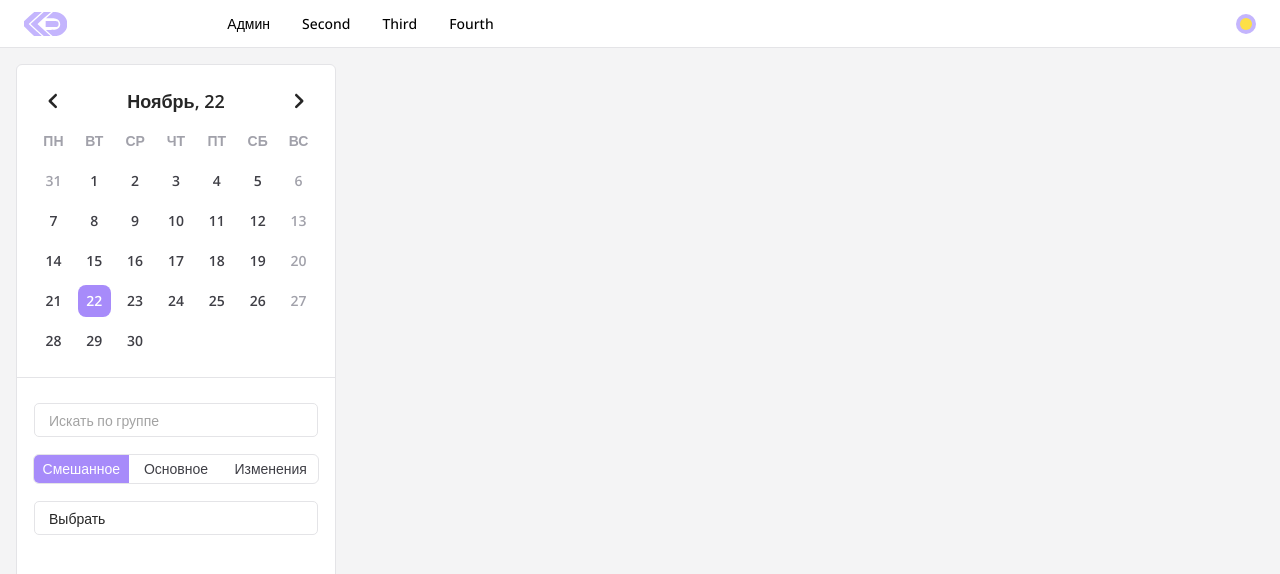
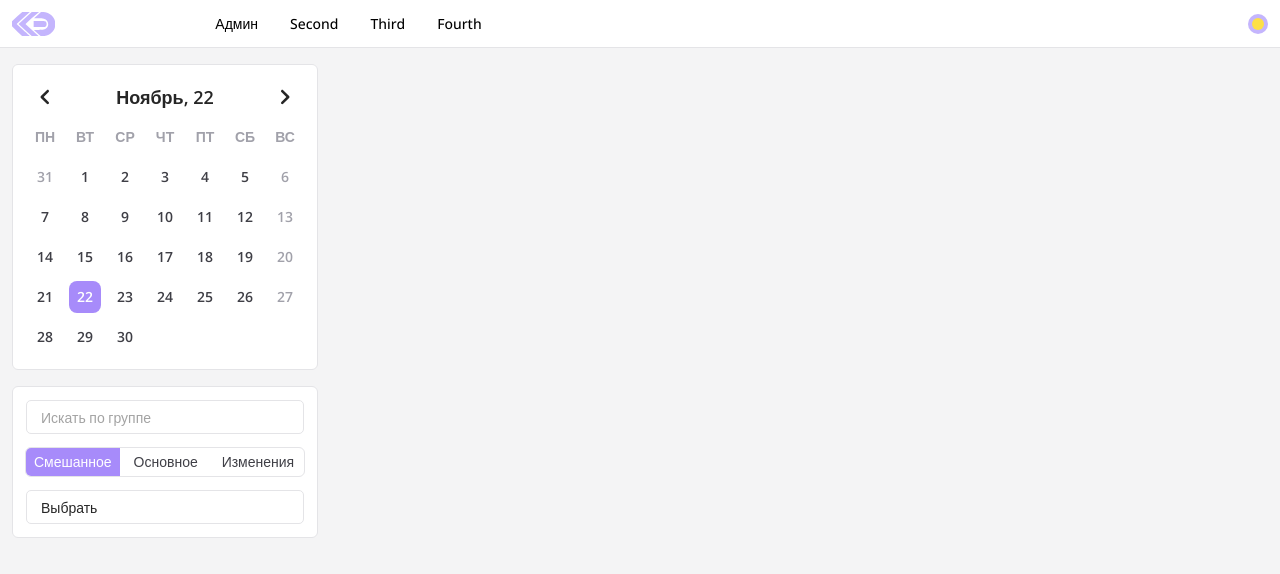
Before and after one commit to iswebdevru/rcenext-client, a Next.js app: page / in a window 1280 px wide. Shown: the top 574 px of the page. Built offline with nearby package versions, Linux system fonts and the light colour scheme.

Commit message:
refactor: changes in ui

```diff
--- a/package.json
+++ b/package.json
@@ -13,7 +13,6 @@
   },
   "dependencies": {
     "@fortawesome/fontawesome-svg-core": "^6.2.1",
-    "@fortawesome/free-regular-svg-icons": "^6.2.1",
     "@fortawesome/free-solid-svg-icons": "^6.2.1",
     "@fortawesome/react-fontawesome": "^0.2.0",
     "@next/font": "^13.0.4",
--- a/src/components/common/Tabs.tsx
+++ b/src/components/common/Tabs.tsx
@@ -12,14 +12,14 @@ export default function Tabs({ active, items, setActive }: TabsProps) {
   };
 
   return (
-    <div className="transition-colors rounded-md bg-white dark:bg-zinc-700">
-      <ul className="border common-border transition-colors flex rounded-md flex-wrap overflow-hidden">
+    <div className="transition-colors border common-border rounded-md overflow-hidden">
+      <ul className="flex rounded-md flex-wrap">
         {items.map((item, index) => (
           <li key={index} className="flex-1">
             <button
               onClick={handleClickFactory(index)}
               className={classNames({
-                'w-full text-sm px-2 py-1 transition-colors': true,
+                'block w-full h-full text-sm px-2 py-1 transition-colors': true,
                 'bg-violet-400 text-white dark:text-readable-200 dark:bg-violet-700':
                   index === active,
                 'text-readable-700 hover:bg-zinc-100 dark:text-readable-200 dark:bg-zinc-800 dark:hover:bg-zinc-700':
--- a/src/components/features/Calendar.tsx
+++ b/src/components/features/Calendar.tsx
@@ -36,7 +36,7 @@ export function Calendar({ date, setDate }: CalendarProps) {
   }, [date]);
 
   return (
-    <div>
+    <div className="border common-border rounded-md component-bg p-3">
       <div className="text-center flex items-center justify-between p-1">
         <button
           onClick={handleMonthSwitcherFactory('prev')}
--- /dev/null
+++ b/src/components/layout/AdminNav.tsx
@@ -0,0 +1,39 @@
+import { faBook, faUsers } from '@fortawesome/free-solid-svg-icons';
+import { FontAwesomeIcon } from '@fortawesome/react-fontawesome';
+import Link, { LinkProps } from 'next/link';
+import { PropsWithChildren } from 'react';
+
+export const AdminLink = (props: PropsWithChildren<LinkProps>) => {
+  return (
+    <Link
+      {...props}
+      className="transition-colors flex items-center gap-3 pl-3 pr-9 py-2 rounded-md text-zinc-700 hover:bg-zinc-200 hover:text-zinc-900 dark:text-zinc-400 hover:dark:text-zinc-200 hover:dark:bg-zinc-800"
+    />
+  );
+};
+
+export default function AdminNav() {
+  return (
+    <nav className="sticky p-3">
+      <h6 className="text-zinc-500 text-sm font-semibold mb-3">Админ панель</h6>
+      <ul className="flex flex-col gap-1">
+        <li>
+          <AdminLink href="/admin/teachers">
+            <FontAwesomeIcon icon={faUsers} fixedWidth />
+            <span className="text-sm font-semibold tracking-wider">
+              Преподаватели
+            </span>
+          </AdminLink>
+        </li>
+        <li>
+          <AdminLink href="/admin/subjects">
+            <FontAwesomeIcon icon={faBook} fixedWidth />
+            <span className="text-sm font-semibold tracking-wider">
+              Предметы
+            </span>
+          </AdminLink>
+        </li>
+      </ul>
+    </nav>
+  );
+}
--- a/src/components/layout/Header.tsx
+++ b/src/components/layout/Header.tsx
@@ -4,14 +4,14 @@ import ThemeButton from '../features/ThemeButton';
 
 export default function Header() {
   return (
-    <header className="fixed bottom-0 left-0 top-0 right-0 z-50 sm:h-[var(--header-height)] transition-colors border-b common-border component-bg">
-      <div className="h-full px-6 flex flex-col sm:flex-row items-center gap-40">
+    <header className="fixed bottom-0 left-0 top-0 right-0 z-50 h-[var(--header-height)] transition-colors border-b common-border component-bg">
+      <div className="h-full max-w-screen-2xl mx-auto px-3 flex flex-row items-center gap-40">
         <Link href="/" className="group">
           <Logo />
         </Link>
-        <div className="flex flex-col sm:flex-row items-center justify-between flex-1">
+        <div className="flex flex-row items-center justify-between flex-1">
           <nav>
-            <ul className="flex flex-col gap-8 text-sm sm:flex-row">
+            <ul className="flex gap-8 text-sm flex-row">
               <li className="font-medium hover:text-violet-500">
                 <Link href="/admin">Админ</Link>
               </li>
--- a/src/components/layout/Layout.tsx
+++ b/src/components/layout/Layout.tsx
@@ -5,7 +5,7 @@ export default function Layout({ children }: PropsWithChildren) {
   return (
     <div className="h-full flex flex-col">
       <Header />
-      <div className="pt-[calc(var(--header-height)+1rem)] px-4 pb-4 flex items-start gap-4">
+      <div className="pt-[calc(var(--header-height)+1rem)] px-3 pb-4 flex items-start gap-4 w-full max-w-screen-2xl mx-auto">
         {children}
       </div>
     </div>
--- a/src/components/layout/SideBar.tsx
+++ b/src/components/layout/SideBar.tsx
@@ -19,23 +19,25 @@ export default function SideBar({
     <aside
       className={classNames({
         [className ? className : '']: className,
-        'z-40 rounded-t-2xl fixed w-full left-0 transition-[top,background-color,border-color] sm:sticky sm:left-auto sm:top-[calc(var(--header-height)+1rem)] sm:w-80 sm:rounded-md sm:h-[calc(100vh-var(--header-height)-2rem)] border common-border shrink-0 grow-1 component-bg':
+        'z-40 p-3 fixed w-full h-[80vh] left-0 transition-[top] sm:sticky sm:left-auto sm:top-[calc(var(--header-height)+1rem)] bg-white bg-opacity-95 dark:bg-zinc-900 dark:bg-opacity-95 sm:bg-transparent sm:p-0 sm:w-auto sm:h-[calc(100vh-var(--header-height)-2rem)] shrink-0 grow-1':
           true,
         'top-[20vh]': opened,
-        'top-[calc(100vh-57px)]': !opened,
+        'top-[calc(100vh-82px)]': !opened,
       })}
     >
-      <div className="sm:hidden sticky top-0 bg-zinc-100 dark:bg-zinc-800 border-b common-border z-10 rounded-t-2xl">
+      <div className="sm:hidden sticky top-0 z-10 mb-4">
         <button
           aria-label="Reveal sidebar"
-          className="flex items-center flex-col py-2 w-full"
+          className="flex items-center flex-col border common-border py-2 w-full rounded-md component-bg"
           onClick={() => setOpened(prev => !prev)}
         >
           <span className="common-text font-bold text-lg mb-2">{title}</span>
           <span className="block w-8 h-1 bg-neutral-800 dark:bg-neutral-200 rounded-md"></span>
         </button>
       </div>
-      <div className="common-scrollbar overflow-auto h-full">{children}</div>
+      <div className="common-scrollbar overflow-auto h-[calc(80vh-98px)] sm:h-full">
+        {children}
+      </div>
     </aside>
   );
 }
--- a/src/pages/admin/index.tsx
+++ b/src/pages/admin/index.tsx
@@ -1,5 +1,5 @@
 import Head from 'next/head';
-import AdminSidebar from '../../components/layout/AdminSidebar';
+import AdminNav from '../../components/layout/AdminNav';
 import Layout from '../../components/layout/Layout';
 
 export default function Admin() {
@@ -9,7 +9,7 @@ export default function Admin() {
         <title>Админ</title>
       </Head>
       <Layout>
-        <AdminSidebar />
+        <AdminNav />
       </Layout>
     </>
   );
--- a/src/pages/admin/subjects.tsx
+++ b/src/pages/admin/subjects.tsx
@@ -11,6 +11,7 @@ import Table, {
   TableEditRaw,
   TableRow,
 } from '../../components/features/Table';
+import AdminNav from '../../components/layout/AdminNav';
 import AdminSidebar from '../../components/layout/AdminSidebar';
 import Layout from '../../components/layout/Layout';
 import { shortTeacherName } from '../../lib/text-formatters';
@@ -60,7 +61,7 @@ export default function Subjects({ ssrSubjects }: SubjectProps) {
         <title>Админ - предметы</title>
       </Head>
       <Layout>
-        <AdminSidebar />
+        <AdminNav />
         <Table
           title="Предметы"
           heads={['Название', 'Преподаватели']}
@@ -78,6 +79,7 @@ export default function Subjects({ ssrSubjects }: SubjectProps) {
             </TableRow>
           ))}
         </Table>
+        <AdminSidebar />
       </Layout>
     </>
   );
--- a/src/pages/admin/teachers.tsx
+++ b/src/pages/admin/teachers.tsx
@@ -11,6 +11,7 @@ import Table, {
   TableEditRaw,
   TableRow,
 } from '../../components/features/Table';
+import AdminNav from '../../components/layout/AdminNav';
 import AdminSidebar from '../../components/layout/AdminSidebar';
 import Layout from '../../components/layout/Layout';
 import {
@@ -59,7 +60,7 @@ export default function Teachers({ ssrTeachers }: TeachersProps) {
         <title>Админ - преподаватели</title>
       </Head>
       <Layout>
-        <AdminSidebar />
+        <AdminNav />
         <Table
           title="Преподаватели"
           heads={['Имя', 'Фамилия', 'Отчество', 'Предметы']}
@@ -77,6 +78,7 @@ export default function Teachers({ ssrTeachers }: TeachersProps) {
             </TableRow>
           ))}
         </Table>
+        <AdminSidebar />
       </Layout>
     </>
   );
--- a/src/pages/index.tsx
+++ b/src/pages/index.tsx
@@ -47,25 +47,24 @@ export default function Home() {
         <title>РКЭ Next</title>
       </Head>
       <SideBar title="Фильтры">
-        <div className="p-4">
+        <div className="mb-4">
           <Calendar date={date} setDate={setDate} />
         </div>
-        <hr className="common-border transition-colors mb-4" />
-        <div className="px-4 py-2">
+        <div className="component-bg border common-border rounded-md p-3">
+          <div className="mb-3">
             <Search
               text={searchText}
               setText={setSearchText}
               placeholder="Искать по группе"
             />
           </div>
-        <div className="px-4 py-2">
+          <div className="mb-3">
             <Tabs
               items={SCHEDULE_TYPES}
               active={activeTab}
               setActive={setActiveTab}
             />
           </div>
-        <div className="px-4 py-2">
           <Select active={activeBlock} setActive={setActiveBlock}>
             {BLOCKS.map(block => (
               <Option
```
Also changed, not shown: 1 other file (tests, documents, lock files or other folders). Lines whose indentation alone changed are shown as unchanged.
